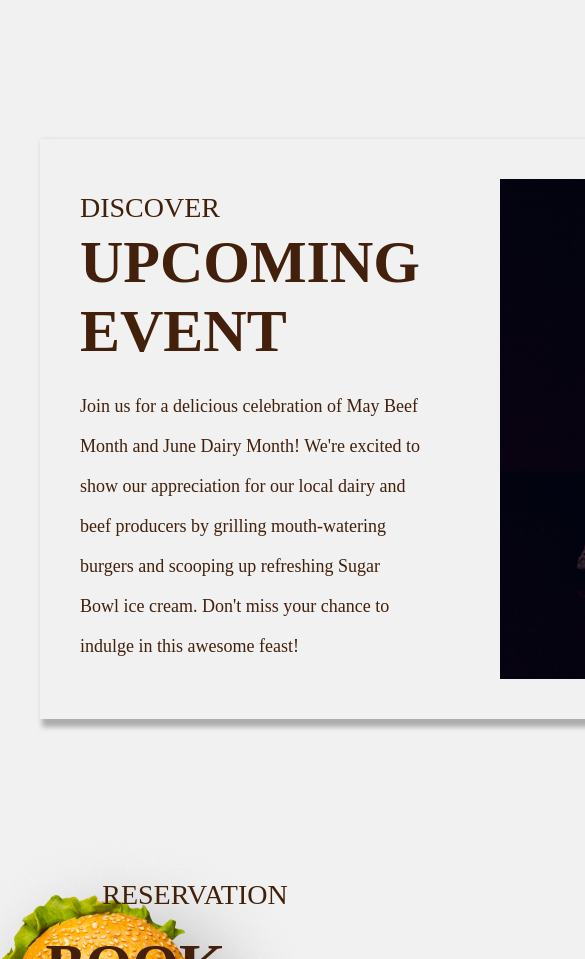
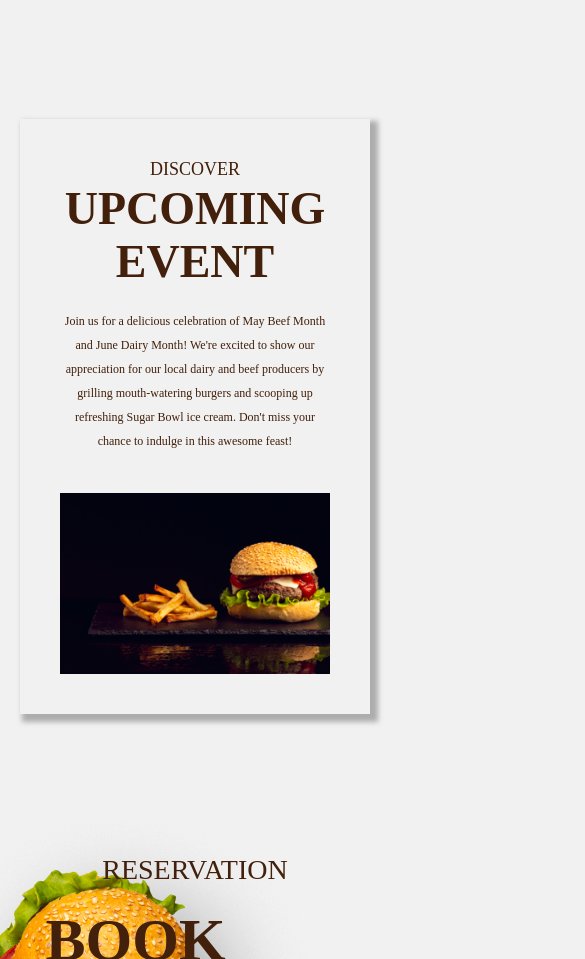
Before and after one commit to totennowy/burger-house, a React (Vite) app: page / in a window 390 px wide. Shown: the part 2267-3226 px from the top of the page, 585 px wide, since content can reach past the window. Built offline with nearby package versions, Linux system fonts and the light colour scheme; the HTML template or start-up script is replaced by a standard one; a web font is replaced by a local one.

Commit message:
Added responsiveness to the event section

```diff
--- a/src/components/sections/event-section/EventSection.tsx
+++ b/src/components/sections/event-section/EventSection.tsx
@@ -18,7 +18,7 @@ const EventSection = () => {
           </p>
         </div>
         <div className={styles.box_right}>
-          <img src={BurgerImage} alt="burger with fries" />
+          <img src={BurgerImage} alt="burger with fries" className='box_right_img'/>
         </div>
       </Element>
     </section>
--- a/src/components/sections/event-section/styles/eventSection.module.scss
+++ b/src/components/sections/event-section/styles/eventSection.module.scss
@@ -19,6 +19,7 @@
     gap: 80px;
 
     .box_left {
+      flex: 1;
       display: flex;
       flex-direction: column;
       align-items: flex-start;
@@ -43,13 +44,112 @@
     }
 
     .box_right {
+      flex: 1;
       display: flex;
       align-items: center;
       justify-content: center;
+      max-height: 500px;
 
       img {
-        max-height: 500px;
+        width: 100%;
+        object-fit: contain;
       }
     }
   }
 }
+
+@media (max-width: 1400px) {
+  .wrap {
+    .container {
+      .box_left {
+        .text_medium {
+          font-size: 24px;
+        }
+
+        .text_large {
+          font-size: 56px;
+        }
+
+        .text_small {
+          font-size: 16px;
+          line-height: 34px;
+        }
+      }
+    }
+  }
+}
+
+@media (max-width: 1000px) {
+  .wrap {
+    .container {
+      flex-direction: column;
+      justify-content: center;
+      align-items: center;
+      gap: 40px;
+
+      .box_left {
+        justify-content: center;
+        align-items: center;
+        .text_medium {
+          font-size: 20px;
+          text-align: center;
+        }
+
+        .text_large {
+          font-size: 50px;
+          text-align: center;
+        }
+
+        .text_small {
+          font-size: 14px;
+          line-height: 34px;
+          text-align: center;
+        }
+      }
+
+      .box_right {
+        max-height: 500px;
+
+        img {
+          max-height: 400px;
+        }
+      }
+    }
+  }
+}
+
+@media (max-width: 600px) {
+  .wrap {
+    padding: 20px;
+
+    .container {
+      flex-direction: column;
+      justify-content: center;
+      align-items: center;
+      gap: 40px;
+
+      .box_left {
+        .text_medium {
+          font-size: 18px;
+        }
+
+        .text_large {
+          font-size: 46px;
+        }
+
+        .text_small {
+          font-size: 12px;
+          line-height: 24px;
+        }
+      }
+
+      .box_right {
+        max-height: 400px;
+
+        img {
+          max-height: 380px;
+        }
+      }
+    }
+  }
+}
```
